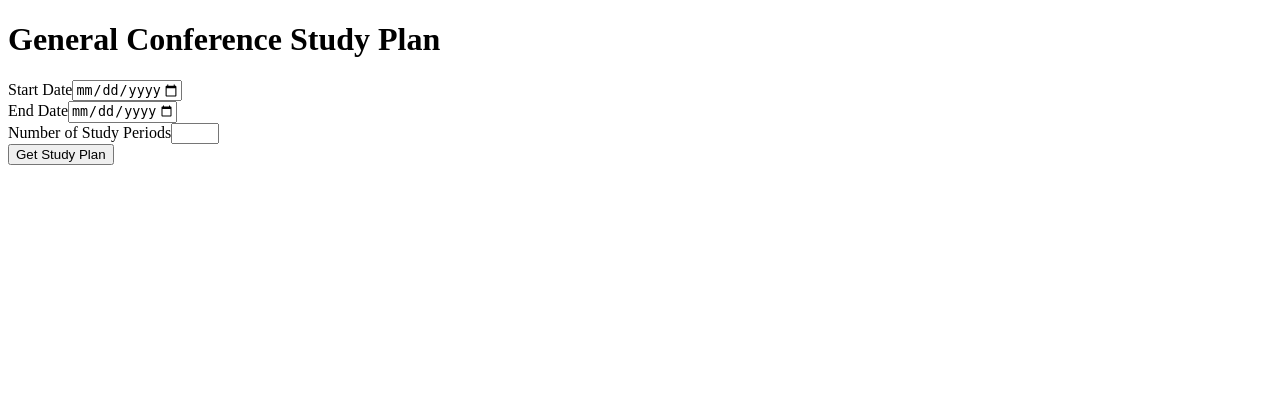
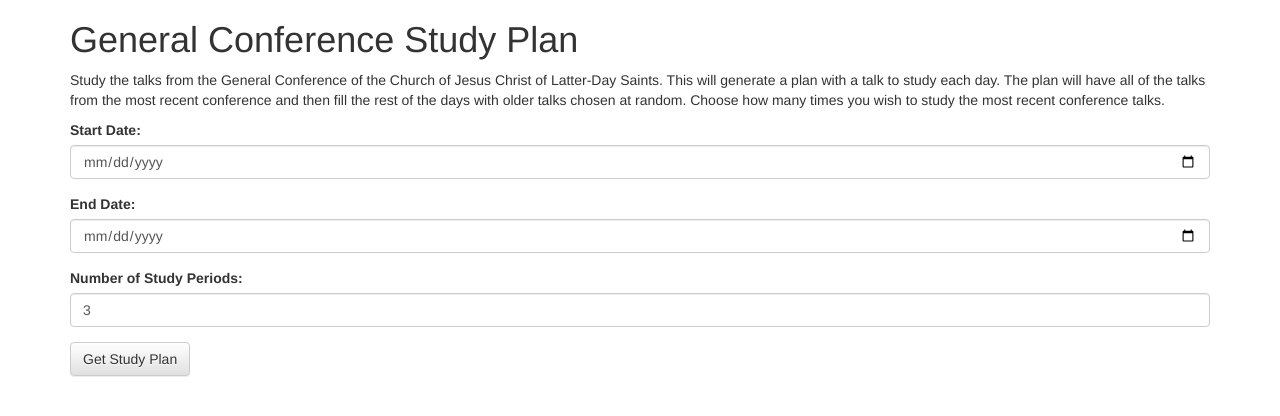
Before and after one commit to burnhamup/ldsconf-gae, a Python web app: template templates/index.html in a window 1280 px wide. Shown: the top 416 px of the page. Run offline with Jinja, Linux system fonts and the light colour scheme; the template is opened without the code that fills it, so the values that code supplies are empty; some libraries are stand-ins or nearby versions.

Commit message:
Added bootstrap and default values to the form

```diff
--- a/templates/base.html
+++ b/templates/base.html
@@ -1,13 +1,16 @@
 <!DOCTYPE html>
 <html>
-  <head>
+<head>
     <title>General Conference Study Plan</title>
-  </head>
-  <body>
-  <h1>General Conference Study Plan</h1>
+    <meta name="viewport" content="width=device-width, initial-scale=1">
+    {# Bootstrap #}
+    <link rel="stylesheet" href="https://maxcdn.bootstrapcdn.com/bootstrap/3.3.6/css/bootstrap.min.css" integrity="sha384-1q8mTJOASx8j1Au+a5WDVnPi2lkFfwwEAa8hDDdjZlpLegxhjVME1fgjWPGmkzs7" crossorigin="anonymous">
+    <link rel="stylesheet" href="https://maxcdn.bootstrapcdn.com/bootstrap/3.3.6/css/bootstrap-theme.min.css" integrity="sha384-fLW2N01lMqjakBkx3l/M9EahuwpSfeNvV63J5ezn3uZzapT0u7EYsXMjQV+0En5r" crossorigin="anonymous">
 
-  {% block body %}
-
-  {% endblock %}
-
-  </body>
+</head>
+<body>
+    <div class="container">
+        <h1>General Conference Study Plan</h1>
+        {% block body %}{% endblock %}
+    </div>
+</body>
--- a/templates/index.html
+++ b/templates/index.html
@@ -1,10 +1,27 @@
 {% extends "base.html" %}
 
 {% block body %}
+<p>
+    Study the talks from the General Conference of the Church of Jesus Christ of Latter-Day Saints. This will generate
+    a plan with a talk to study each day. The plan will have all of the talks from the most recent conference and then
+    fill the rest of the days with older talks chosen at random. Choose how many times you wish to study the most recent
+    conference talks.
+</p>
+
 <form action="/" method="post">
-  <label>Start Date<input type="date" name="start_date" min="1970-01-01" max="9999-12-31"/></label><br />
-  <label>End Date<input type="date" name="end_date" min="1970-01-01" max="9999-12-31"/></label><br />
-  <label>Number of Study Periods<input name="number_of_plans" type="number" min="1" max="5" step="1" /></label><br />
-  <button type="submit" value="submit">Get Study Plan</button>
+    <div class="form-group">
+        <label for="form-start-date">Start Date:</label>
+        <input id="form-start-date" class="form-control" type="date" name="start_date" min="1970-01-01" max="9999-12-31" value="{{ default_start_date }}"/>
+    </div>
+    <div class="form-group">
+        <label for="form-end-date">End Date:</label>
+        <input id="form-end-date" class="form-control" type="date" name="end_date" min="1970-01-01" max="9999-12-31" value="{{ default_end_date }}"/>
+    </div>
+  <div class="form-group">
+      <label for="form-number-of-plans">Number of Study Periods:</label>
+      <input id="form-number-of-plans" class="form-control" name="number_of_plans" type="number" min="1" max="5" step="1" value="3"/>
+  </div>
+
+  <button type="submit" value="submit" class="btn btn-default">Get Study Plan</button>
 </form>
 {% endblock %}
```
Also changed, not shown: handlers/index.py (+6 -1 lines), ldsconf/main.py (+2 -21 lines), ldsconf/studyplan.py (+21 -1 lines).
